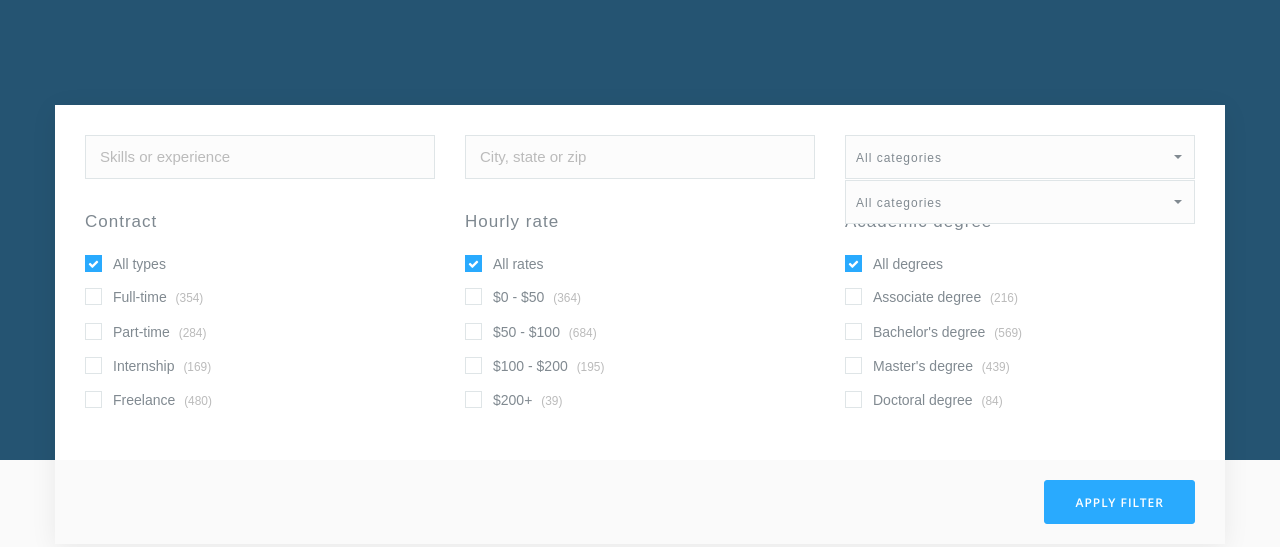
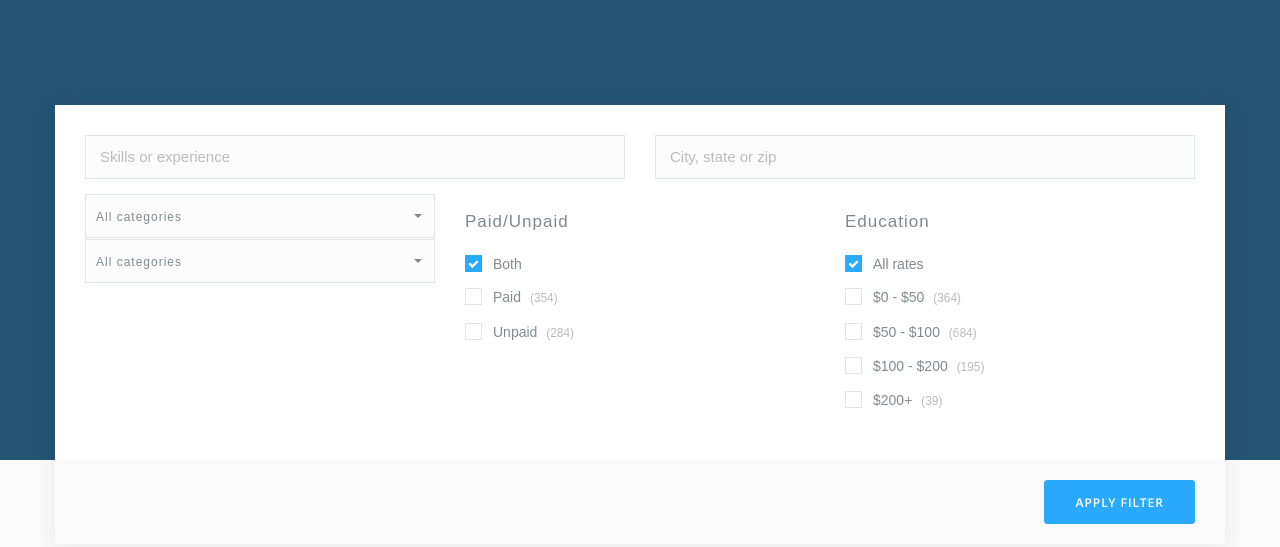
Before and after one commit to NathanaelGandhi/learn2code2018, a plain HTML site: page jobs.html in a window 1280 px wide. Shown: the part 253-800 px from the top of the page. Drawn offline with Linux system fonts and the light colour scheme; files whose address does not match are found by name; a web font is replaced by a local one.

Commit message:
edit paid/unpaid edit hourly rate to education comment out academic degree edit values in paid/unpaid comment out extra divs in paid/unpaid

```diff
--- a/jobs.html
+++ b/jobs.html
@@ -54,9 +54,9 @@
     <div class="container">
       <form action="#">
         <div class="row">
-          <div class="form-group col-xs-12 col-sm-4">
+          <div class="form-group col-xs-12 col-sm-6">
             <input class="form-control" placeholder="Skills or experience" type="text"> </div>
-          <div class="form-group col-xs-12 col-sm-4">
+          <div class="form-group col-xs-12 col-sm-6">
             <input class="form-control" placeholder="City, state or zip" type="text"> </div>
           <div class="form-group col-xs-12 col-sm-4">
             <div class="btn-group bootstrap-select show-tick form-control">
@@ -145,25 +145,25 @@
             </div>
           </div>
           <div class="form-group col-xs-12 col-sm-4">
-            <h6>Contract</h6>
+            <h6>Paid/Unpaid</h6>
             <div class="checkall-group">
               <div class="checkbox">
                 <input id="contract1" name="contract" checked="checked" type="checkbox" value="on">
-                <label for="contract1">All types</label>
+                <label for="contract1">Both</label>
               </div>
               <div class="checkbox">
                 <input id="contract2" name="contract" type="checkbox" value="on">
-                <label for="contract2">Full-time
+                <label for="contract2">Paid
                   <small>(354)</small>
                 </label>
               </div>
               <div class="checkbox">
                 <input id="contract3" name="contract" type="checkbox" value="on">
-                <label for="contract3">Part-time
+                <label for="contract3">Unpaid
                   <small>(284)</small>
                 </label>
               </div>
-              <div class="checkbox">
+              <!-- <div class="checkbox">
                 <input id="contract4" name="contract" type="checkbox" value="on">
                 <label for="contract4">Internship
                   <small>(169)</small>
@@ -174,11 +174,11 @@
                 <label for="contract5">Freelance
                   <small>(480)</small>
                 </label>
-              </div>
+              </div> -->
             </div>
           </div>
           <div class="form-group col-xs-12 col-sm-4">
-            <h6>Hourly rate</h6>
+            <h6>Education</h6>
             <div class="checkall-group">
               <div class="checkbox">
                 <input id="rate1" name="rate" checked="checked" type="checkbox" value="on">
@@ -210,7 +210,7 @@
               </div>
             </div>
           </div>
-          <div class="form-group col-xs-12 col-sm-4">
+          <!-- <div class="form-group col-xs-12 col-sm-4">
             <h6>Academic degree</h6>
             <div class="checkall-group">
               <div class="checkbox">
@@ -242,7 +242,7 @@
                 </label>
               </div>
             </div>
-          </div>
+          </div> -->
         </div>
         <div class="button-group">
           <div class="action-buttons">
```
